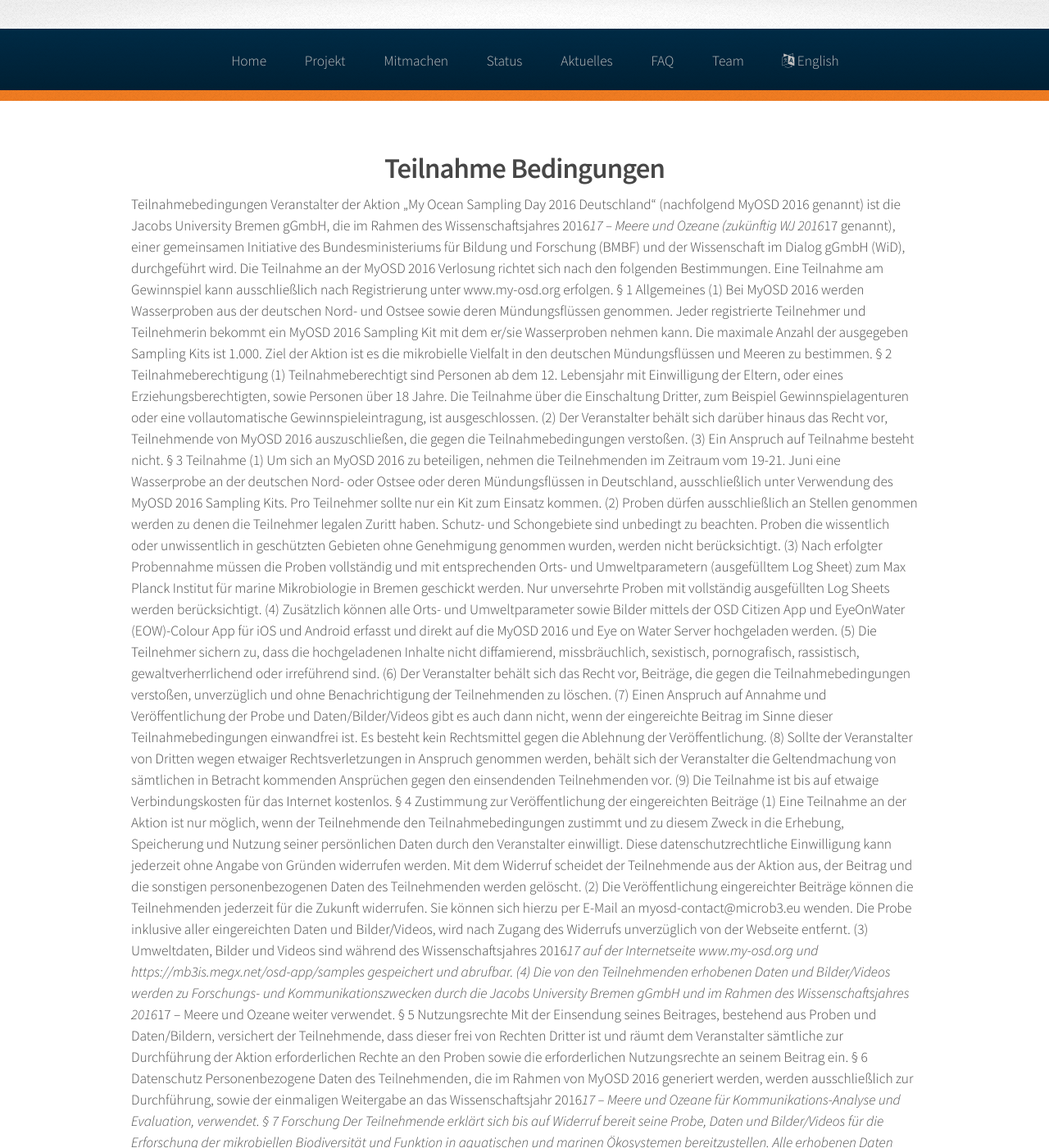
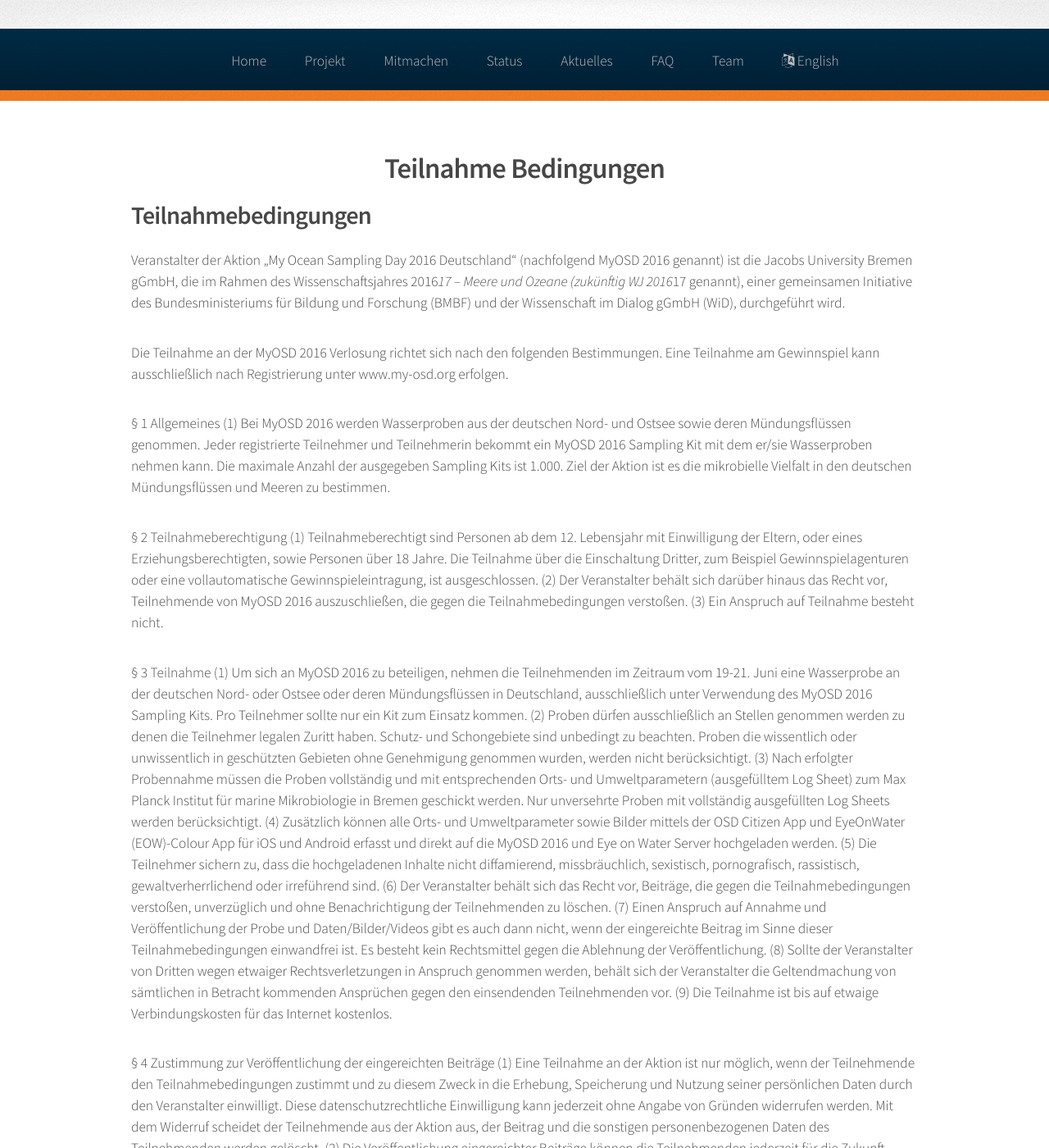
Before and after one commit to myosd/myosd.github.io, a Jekyll site: the page built from teilnahme-bedingungen/index.md, in a window 1280 px wide and 1400 px high. Shown: the whole window at 82% size. Built offline with Jekyll 4.4.1, drawn with Linux system fonts in a browser that asks for light colours; some of the changed text lies outside the part shown.

```diff
--- a/teilnahme-bedingungen/index.md
+++ b/teilnahme-bedingungen/index.md
@@ -5,15 +5,20 @@ published: true
 ---
 
 
-Teilnahmebedingungen
+## Teilnahmebedingungen
+
 Veranstalter der Aktion „My Ocean Sampling Day 2016 Deutschland“ (nachfolgend MyOSD 2016 genannt) ist die Jacobs University Bremen gGmbH, die im Rahmen des Wissenschaftsjahres 2016*17 – Meere und Ozeane (zukünftig WJ 2016*17 genannt), einer gemeinsamen Initiative des Bundesministeriums für Bildung und Forschung (BMBF) und der Wissenschaft im Dialog gGmbH (WiD), durchgeführt wird.
+
 Die Teilnahme an der MyOSD 2016 Verlosung richtet sich nach den folgenden Bestimmungen. Eine Teilnahme am Gewinnspiel kann ausschließlich nach Registrierung unter www.my-osd.org erfolgen.
+
 § 1 Allgemeines
 (1) Bei MyOSD 2016 werden Wasserproben aus der deutschen Nord- und Ostsee sowie deren Mündungsflüssen genommen. Jeder registrierte Teilnehmer und Teilnehmerin bekommt ein MyOSD 2016 Sampling Kit mit dem er/sie Wasserproben nehmen kann. Die maximale Anzahl der ausgegeben Sampling Kits ist 1.000. Ziel der Aktion ist es die mikrobielle Vielfalt in den deutschen Mündungsflüssen und Meeren zu bestimmen.
+
 § 2 Teilnahmeberechtigung
 (1) Teilnahmeberechtigt sind Personen ab dem 12. Lebensjahr mit Einwilligung der Eltern, oder eines Erziehungsberechtigten, sowie Personen über 18 Jahre. Die Teilnahme über die Einschaltung Dritter, zum Beispiel Gewinnspielagenturen oder eine vollautomatische Gewinnspieleintragung, ist ausgeschlossen.
 (2) Der Veranstalter behält sich darüber hinaus das Recht vor, Teilnehmende von MyOSD 2016 auszuschließen, die gegen die Teilnahmebedingungen verstoßen.
 (3) Ein Anspruch auf Teilnahme besteht nicht.
+
 § 3 Teilnahme
 (1) Um sich an MyOSD 2016 zu beteiligen, nehmen die Teilnehmenden im Zeitraum vom 19-21. Juni eine Wasserprobe an der deutschen Nord- oder Ostsee oder deren Mündungsflüssen in Deutschland, ausschließlich unter Verwendung des MyOSD 2016 Sampling Kits. Pro Teilnehmer sollte nur ein Kit zum Einsatz kommen.
 (2) Proben dürfen ausschließlich an Stellen genommen werden zu denen die Teilnehmer legalen Zuritt haben. Schutz- und Schongebiete sind unbedingt zu beachten. Proben die wissentlich oder unwissentlich in geschützten Gebieten ohne Genehmigung genommen wurden, werden nicht berücksichtigt.
@@ -24,25 +29,32 @@ Die Teilnahme an der MyOSD 2016 Verlosung richtet sich nach den folgenden Bestim
 (7) Einen Anspruch auf Annahme und Veröffentlichung der Probe und Daten/Bilder/Videos gibt es auch dann nicht, wenn der eingereichte Beitrag im Sinne dieser Teilnahmebedingungen einwandfrei ist. Es besteht kein Rechtsmittel gegen die Ablehnung der Veröffentlichung.
 (8) Sollte der Veranstalter von Dritten wegen etwaiger Rechtsverletzungen in Anspruch genommen werden, behält sich der Veranstalter die Geltendmachung von sämtlichen in Betracht kommenden Ansprüchen gegen den einsendenden Teilnehmenden vor.
 (9) Die Teilnahme ist bis auf etwaige Verbindungskosten für das Internet kostenlos.
+
 § 4 Zustimmung zur Veröffentlichung der eingereichten Beiträge
 (1) Eine Teilnahme an der Aktion ist nur möglich, wenn der Teilnehmende den Teilnahmebedingungen zustimmt und zu diesem Zweck in die Erhebung, Speicherung und Nutzung seiner persönlichen Daten durch den Veranstalter einwilligt. Diese datenschutzrechtliche Einwilligung kann jederzeit ohne Angabe von Gründen widerrufen werden. Mit dem Widerruf scheidet der Teilnehmende aus der Aktion aus, der Beitrag und die sonstigen personenbezogenen Daten des Teilnehmenden werden gelöscht.
 (2) Die Veröffentlichung eingereichter Beiträge können die Teilnehmenden jederzeit für die Zukunft widerrufen. Sie können sich hierzu per E-Mail an myosd-contact@microb3.eu wenden. Die Probe inklusive aller eingereichten Daten und Bilder/Videos, wird nach Zugang des Widerrufs unverzüglich von der Webseite entfernt.
 (3) Umweltdaten, Bilder und Videos sind während des Wissenschaftsjahres 2016*17 auf der Internetseite www.my-osd.org und https://mb3is.megx.net/osd-app/samples gespeichert und abrufbar.
 (4) Die von den Teilnehmenden erhobenen Daten und Bilder/Videos werden zu Forschungs- und Kommunikationszwecken durch die Jacobs University Bremen gGmbH und im Rahmen des Wissenschaftsjahres 2016*17 – Meere und Ozeane weiter verwendet.
+
 § 5 Nutzungsrechte
 Mit der Einsendung seines Beitrages, bestehend aus Proben und Daten/Bildern, versichert der Teilnehmende, dass dieser frei von Rechten Dritter ist und räumt dem Veranstalter sämtliche zur Durchführung der Aktion erforderlichen Rechte an den Proben sowie die erforderlichen Nutzungsrechte an seinem Beitrag ein.
+
 § 6 Datenschutz
 Personenbezogene Daten des Teilnehmenden, die im Rahmen von MyOSD 2016 generiert werden, werden ausschließlich zur Durchführung, sowie der einmaligen Weitergabe an das Wissenschaftsjahr 2016*17 – Meere und Ozeane für Kommunikations-Analyse und Evaluation, verwendet.
+
 § 7 Forschung
 Der Teilnehmende erklärt sich bis auf Widerruf bereit seine Probe, Daten und Bilder/Videos für die Erforschung der mikrobiellen Biodiversität und Funktion in aquatischen und marinen Ökosystemen bereitzustellen. Alle erhobenen Daten werden nach wissenschaftlicher Qualitätskontrolle öffentlich zur Verfügung gestellt. Die Ergebnisse der Studie sind für eine oder mehrere Veröffentlichungen in wissenschaftlichen Fachjournalen vorgesehen.
+
 § 8 Verlosung
 Unter allen Beiträgen die die Teilnahmebedingungen erfüllen (§1-3) und nicht von der Teilnahme ausgeschlossen wurden, werden zwei Apple iPad 4 Mini sowie 10 senseBoxen:home http://www.sensebox.de/de/products/ verlost.
 Mitarbeiter von MyOSD 2016, des Redaktionsbüro Wissenschaftsjahr 2016*17 – Meere und Ozeane, des Büro Wissenschaftskommunikation/DLR PT sowie der Projektgruppe Wissenschaftsjahr 2016*17 – Meere und Ozeane im Bundesministerium für Bildung und Forschung sind von der Verlosung ausgeschlossen.
 Berücksichtig werden nur Proben die bis spätestens 04.07.2016 am Max Planck Institut für Marine Mikrobiologie in Bremen eingegangen sind. Die Gewinner werden bis zum 29. September 2016 durch Auslosung ermittelt.
 Die Gewinner werden unter der von ihnen bei der Registrierung angegebenen Emailadresse benachrichtigt. Die MyOSD Nummern der Gewinner werden auf der Webseite www.my-osd.org/status verkündet. Die Gewinne werden mit der Post zugeschickt.
 Der Rechtsweg ist ausgeschlossen.
+
 § 9 Änderung der Teilnahmebedingungen / vorzeitige Beendigung von MyOSD 2016
 Der Veranstalter behält sich das Recht vor, die Teilnahmebedingungen auch unangekündigt zu ändern oder die Aktion MyOSD 2016 mit sofortiger Wirkung vorzeitig zu beenden. Im Falle einer vorzeitigen Beendigung der Aktion werden die bis dorthin erhobenen Daten entsprechend den oben genannten Bedingungen verwendet.
+
 § 10 Veranstalter der Aktion und Kontakt
 Prof. Dr. Frank Oliver Glöckner
 Jacobs University Bremen gGmbH
```
